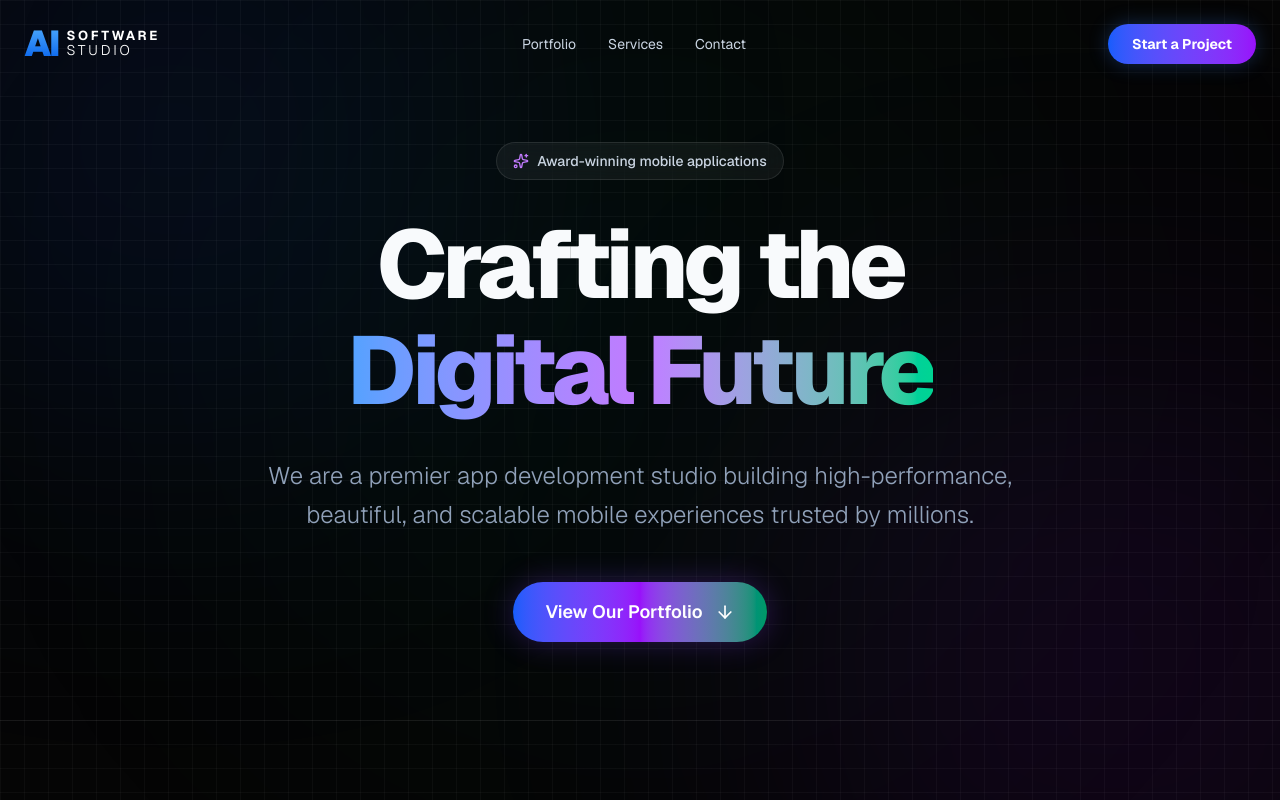
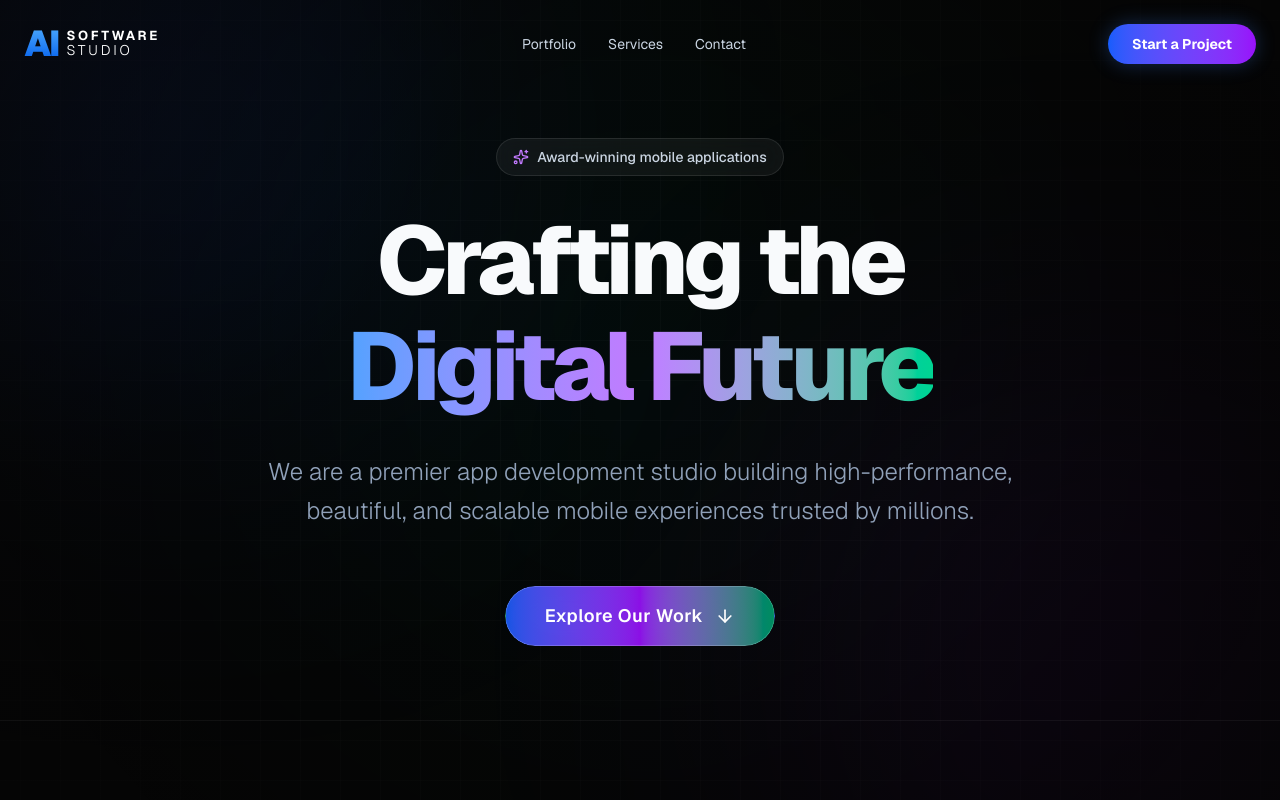
Before and after one commit to dinhphu290998/aisoftwarestudio, a Next.js app: page / in a window 1280 px wide. Shown: the top 800 px of the page. Built offline with nearby package versions, Linux system fonts and the light colour scheme; no server answers.

Commit message:
style: add interactive background and modernize portfolio button

```diff
--- a/src/app/page.tsx
+++ b/src/app/page.tsx
@@ -4,6 +4,7 @@ import { Portfolio } from "@/components/Portfolio";
 import { Header } from "@/components/Header";
 import { Footer } from "@/components/Footer";
 import { Contact } from "@/components/Contact";
+import { InteractiveBackground } from "@/components/InteractiveBackground";
 
 // We fetch data on the server during build (or dynamically depending on Vercel config)
 export const revalidate = 600; // revalidate at most every 10 minutes
@@ -30,13 +31,9 @@ export default async function Home() {
   });
 
   return (
-    <main className="min-h-screen bg-[#050505] text-slate-50 selection:bg-blue-500/30 flex flex-col items-center overflow-hidden font-sans">
+    <main className="min-h-screen bg-transparent text-slate-50 selection:bg-blue-500/30 flex flex-col items-center overflow-hidden font-sans">
 
-      {/* Cinematic Background Elements */}
-      <div className="fixed inset-0 bg-[linear-gradient(to_right,#80808012_1px,transparent_1px),linear-gradient(to_bottom,#80808012_1px,transparent_1px)] bg-[size:24px_24px] pointer-events-none" />
-      <div className="fixed top-[-20%] left-[-10%] w-[600px] h-[600px] rounded-full bg-blue-600/10 blur-[150px] pointer-events-none" />
-      <div className="fixed bottom-[-20%] right-[-10%] w-[600px] h-[600px] rounded-full bg-purple-600/10 blur-[150px] pointer-events-none" />
-      <div className="fixed top-[40%] left-[50%] -translate-x-1/2 -translate-y-1/2 w-[800px] h-[800px] rounded-full bg-emerald-600/5 blur-[150px] pointer-events-none" />
+      <InteractiveBackground />
 
       <Header />
 
@@ -54,16 +51,25 @@ export default async function Home() {
           </span>
         </h1>
 
-        <p className="text-xl md:text-2xl text-slate-400 max-w-3xl mb-12 leading-relaxed font-light">
+        <p className="text-xl md:text-2xl text-slate-400 max-w-3xl mb-14 leading-relaxed font-light">
           We are a premier app development studio building high-performance, beautiful, and scalable mobile experiences trusted by millions.
         </p>
 
         <a
           href="#portfolio"
-          className="group relative inline-flex items-center gap-3 px-8 py-4 bg-gradient-to-r from-blue-600 via-purple-600 to-emerald-600 rounded-full text-white font-semibold text-lg hover:scale-105 transition-all duration-300 shadow-[0_0_30px_rgba(124,58,237,0.3)] hover:shadow-[0_0_50px_rgba(124,58,237,0.5)]"
+          className="group relative inline-flex items-center justify-center gap-3 px-10 py-4 rounded-full font-semibold text-lg overflow-hidden transition-all duration-500 hover:scale-[1.02] active:scale-[0.98]"
         >
-          <span>View Our Portfolio</span>
-          <ArrowDown className="w-5 h-5 group-hover:translate-y-1 transition-transform duration-300" />
+          {/* Outer glow */}
+          <div className="absolute inset-0 bg-gradient-to-r from-blue-500 via-purple-500 to-emerald-500 opacity-20 blur-xl group-hover:opacity-60 transition-opacity duration-500" />
+
+          {/* Solid background with gradient */}
+          <div className="absolute inset-0 bg-gradient-to-r from-blue-600/90 via-purple-600/90 to-emerald-600/90 backdrop-blur-md border border-white/20 group-hover:border-white/40 transition-colors duration-500 rounded-full" />
+
+          {/* Animated shine effect */}
+          <div className="absolute inset-0 translate-x-[-100%] bg-gradient-to-r from-transparent via-white/20 to-transparent group-hover:translate-x-[100%] transition-transform duration-1000 ease-in-out" />
+
+          <span className="relative z-10 text-white tracking-wide">Explore Our Work</span>
+          <ArrowDown className="relative z-10 w-5 h-5 text-white group-hover:translate-y-1 transition-transform duration-300" />
         </a>
       </section>
 
--- /dev/null
+++ b/src/components/InteractiveBackground.tsx
@@ -0,0 +1,66 @@
+"use client";
+
+import { useEffect, useRef, useState } from "react";
+
+export function InteractiveBackground() {
+  const [mousePosition, setMousePosition] = useState({ x: 0, y: 0 });
+  const containerRef = useRef<HTMLDivElement>(null);
+
+  useEffect(() => {
+    const handleMouseMove = (e: MouseEvent) => {
+      // Calculate normalized mouse position from -1 to 1
+      const x = (e.clientX / window.innerWidth) * 2 - 1;
+      const y = (e.clientY / window.innerHeight) * 2 - 1;
+
+      setMousePosition({
+        x: e.clientX,
+        y: e.clientY
+      });
+
+      // Parallax effect on the grid variables
+      if (containerRef.current) {
+        containerRef.current.style.setProperty('--mouse-x', `${x * 20}px`);
+        containerRef.current.style.setProperty('--mouse-y', `${y * 20}px`);
+      }
+    };
+
+    window.addEventListener("mousemove", handleMouseMove);
+    return () => window.removeEventListener("mousemove", handleMouseMove);
+  }, []);
+
+  return (
+    <div
+      ref={containerRef}
+      className="fixed inset-0 pointer-events-none z-[-1] overflow-hidden bg-[#050505]"
+    >
+      {/* Moving Grid */}
+      <div
+        className="absolute inset-[-100px] w-[calc(100%+200px)] h-[calc(100%+200px)] opacity-40 transition-transform duration-200 ease-out"
+        style={{
+          backgroundImage: `
+            linear-gradient(to right, rgba(255,255,255,0.05) 1px, transparent 1px),
+            linear-gradient(to bottom, rgba(255,255,255,0.05) 1px, transparent 1px)
+          `,
+          backgroundSize: '40px 40px',
+          transform: `translate(var(--mouse-x, 0), var(--mouse-y, 0))`
+        }}
+      />
+
+      {/* Mouse Spotlight */}
+      <div
+        className="absolute inset-0 transition-opacity duration-300"
+        style={{
+          background: `radial-gradient(600px circle at ${mousePosition.x}px ${mousePosition.y}px, rgba(29, 78, 216, 0.15), transparent 80%)`,
+        }}
+      />
+
+      {/* Additional ambient blobs */}
+      <div className="absolute top-[-20%] left-[-10%] w-[600px] h-[600px] rounded-full bg-blue-600/10 blur-[150px]" />
+      <div className="absolute bottom-[-20%] right-[-10%] w-[600px] h-[600px] rounded-full bg-purple-600/10 blur-[150px]" />
+      <div className="absolute top-[40%] left-[50%] -translate-x-1/2 -translate-y-1/2 w-[800px] h-[800px] rounded-full bg-emerald-600/5 blur-[150px]" />
+
+      {/* Vignette overlay */}
+      <div className="absolute inset-0 bg-[radial-gradient(circle_at_center,transparent_0%,#050505_100%)] opacity-80" />
+    </div>
+  );
+}
```
